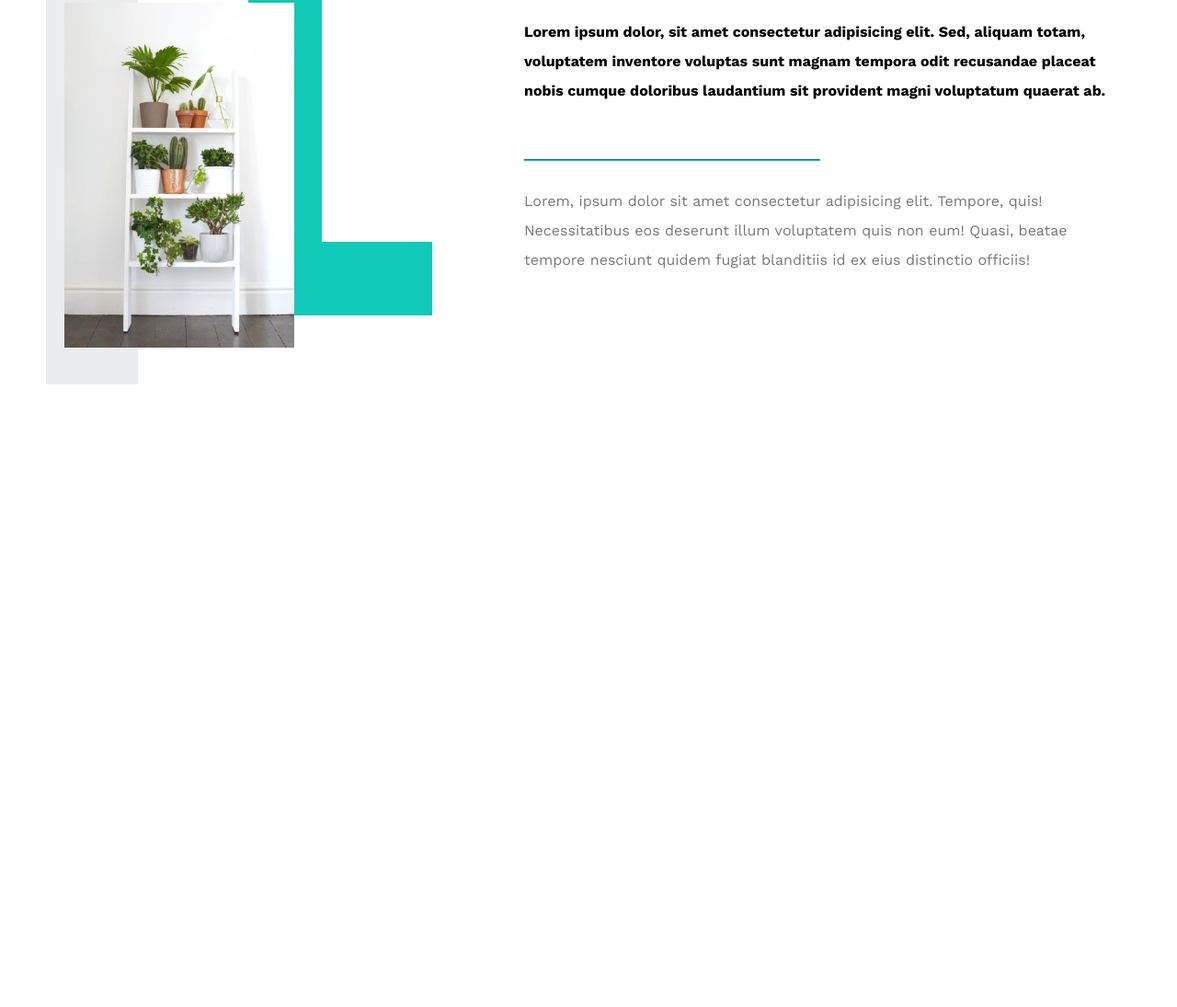
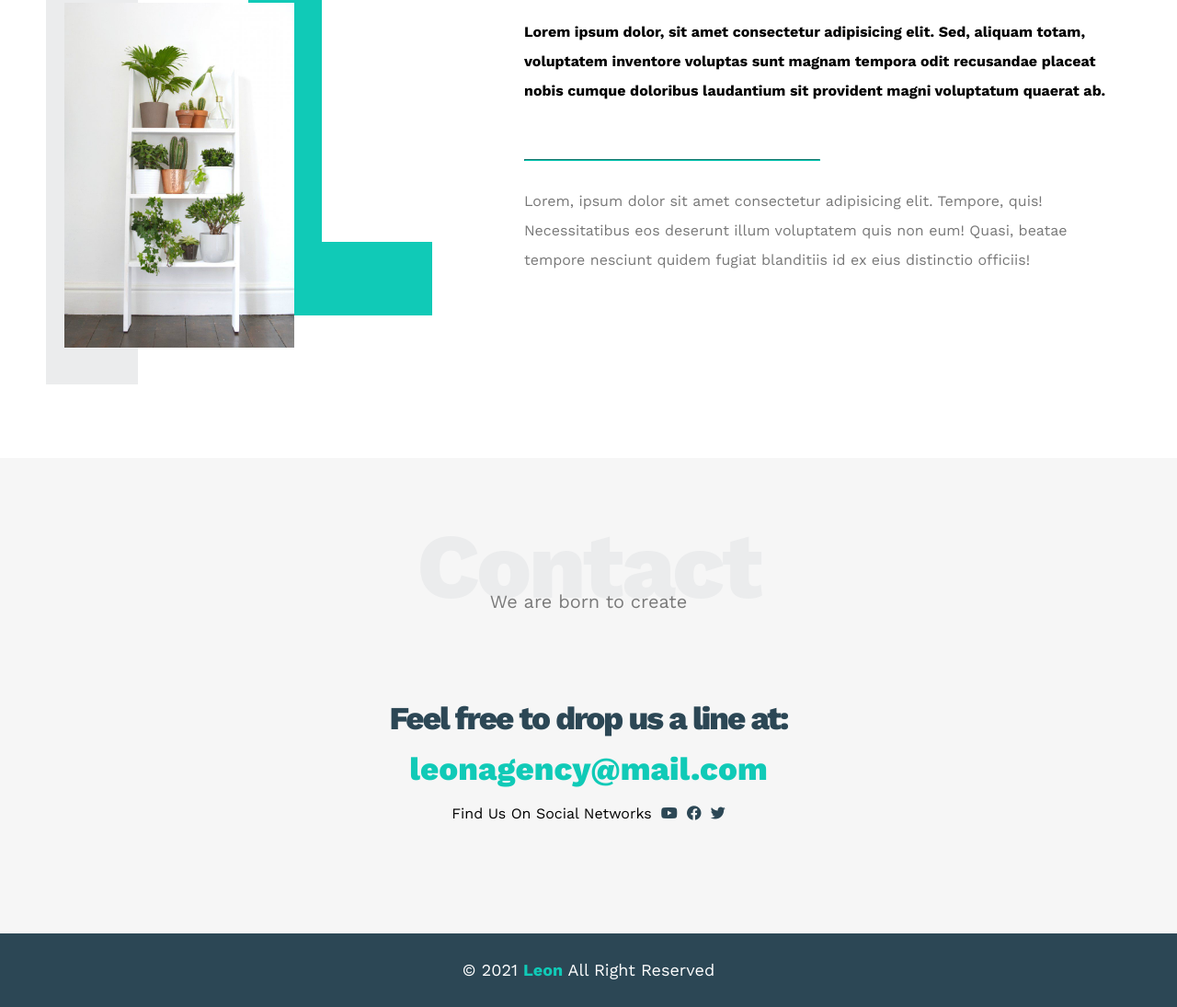
Before and after one commit to haneen257/Template2_html-css, a plain HTML site: page index.html in a window 1280 px wide. Shown: the part 2902-3997 px from the top of the page at 92% size. Before the commit the page ends 3400 px from the top, so only its background shows below. Drawn offline with nearby package versions, Linux system fonts and the light colour scheme.

Commit message:
Create Contact Section And Footer

```diff
--- a/css/leon.css
+++ b/css/leon.css
@@ -372,3 +372,57 @@ body {
     line-height: 2;
     color: #777;
 }
+
+/* Contact */
+.contact{
+    padding-top: var(--section-padding);
+    padding-bottom: var(--section-padding);
+    background-color: var(--section-background);
+}
+.contact .info{
+    padding-top: var(--section-padding);
+    padding-bottom: var(--section-padding);
+    text-align: center;
+}
+.contact .info .label{
+    font-size: 35px;
+    font-weight: 800;
+    color: var(--secondary-color);
+    letter-spacing: -2px;
+    margin-bottom: 15px;
+}
+.contact .info .link{
+    display: block;
+    font-size: 35px;
+    font-weight: 800;
+    color: var(--main-color);
+    text-decoration: none;
+}
+.contact .info .social{
+    display: flex;
+    justify-content: center;
+    margin-top: 20px;
+    font-size: 16px;
+}
+.contact .info .social i{
+    margin-left: 10px;
+    color: var(--secondary-color);
+}
+@media (max-width: 767px){
+    .contact .info .label,
+    .contact .info .link{
+        font-size: 25px;
+    }
+}
+/* Footer */
+.footer {
+    background-color: var(--secondary-color);
+    color: white;
+    padding: 30px 10px;
+    text-align: center;
+    font-size: 18px;
+}
+.footer span{
+    font-weight: bold;
+    color: var(--main-color);
+}
--- a/index.html
+++ b/index.html
@@ -174,6 +174,29 @@
     </div>
    </div>
    <!-- ./About -->
+   <!-- Contact -->
+   <div class="contact">
+    <div class="container">
+        <h2 class="special-heading">Contact</h2>
+        <p>We are born to create</p>
+        <div class="info">
+            <p class="label">Feel free to drop us a line at:</p>
+            <a href="mailto:leonagency@mail.com?subject=Contact" class="link">leonagency@mail.com</a>
+            <div class="social">
+                Find Us On Social Networks
+                <i class="fab fa-youtube"></i>
+                <i class="fab fa-facebook"></i>
+                <i class="fab fa-twitter"></i>
+            </div>
+        </div>
+    </div>
+   </div>
+   <!-- ./Contact -->
+   <!-- Footer -->
+   <div class="footer">
+    &copy; 2021 <span>Leon</span> All Right Reserved
+   </div>
+   <!-- ./Footer -->
 
 </body>
 </html>
```
